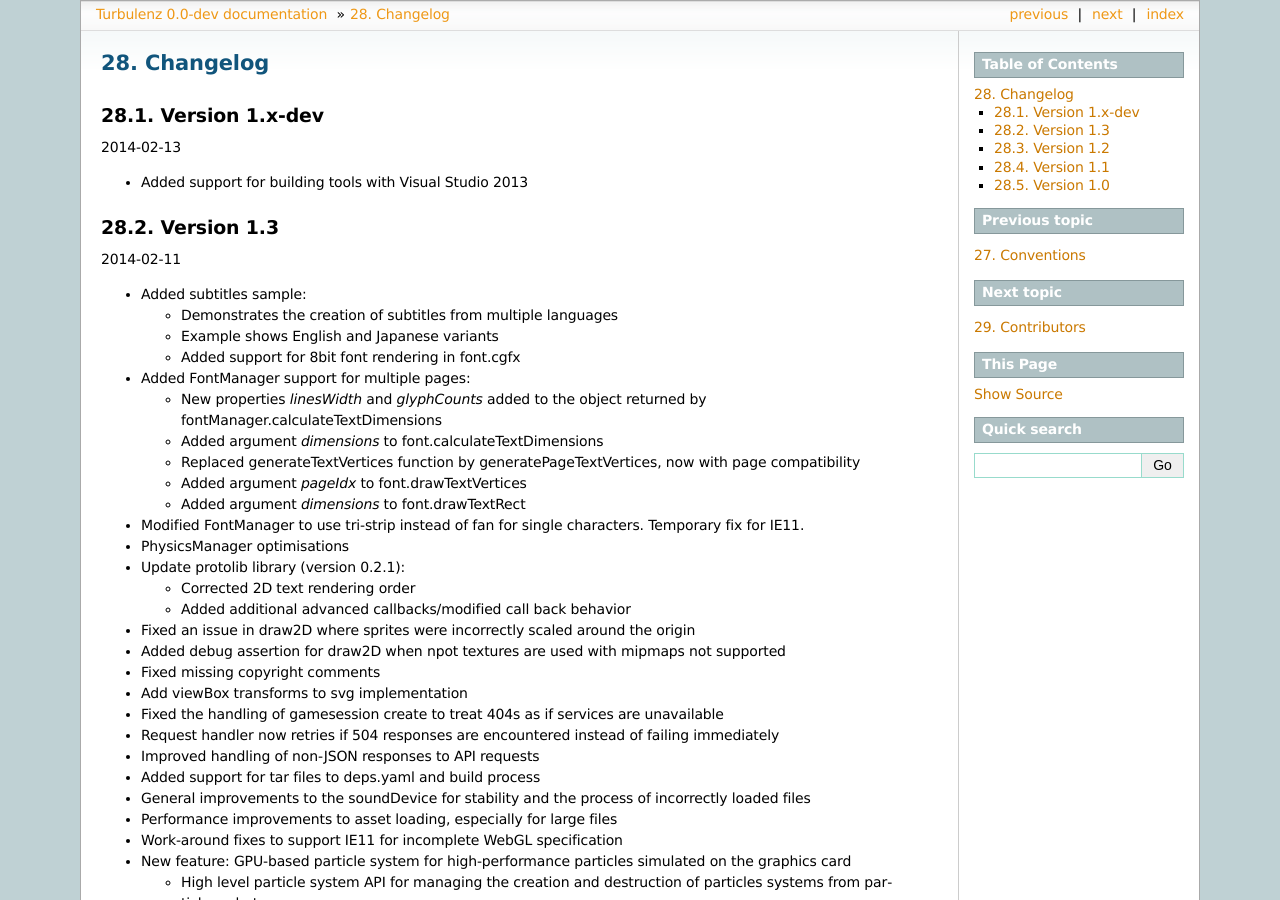
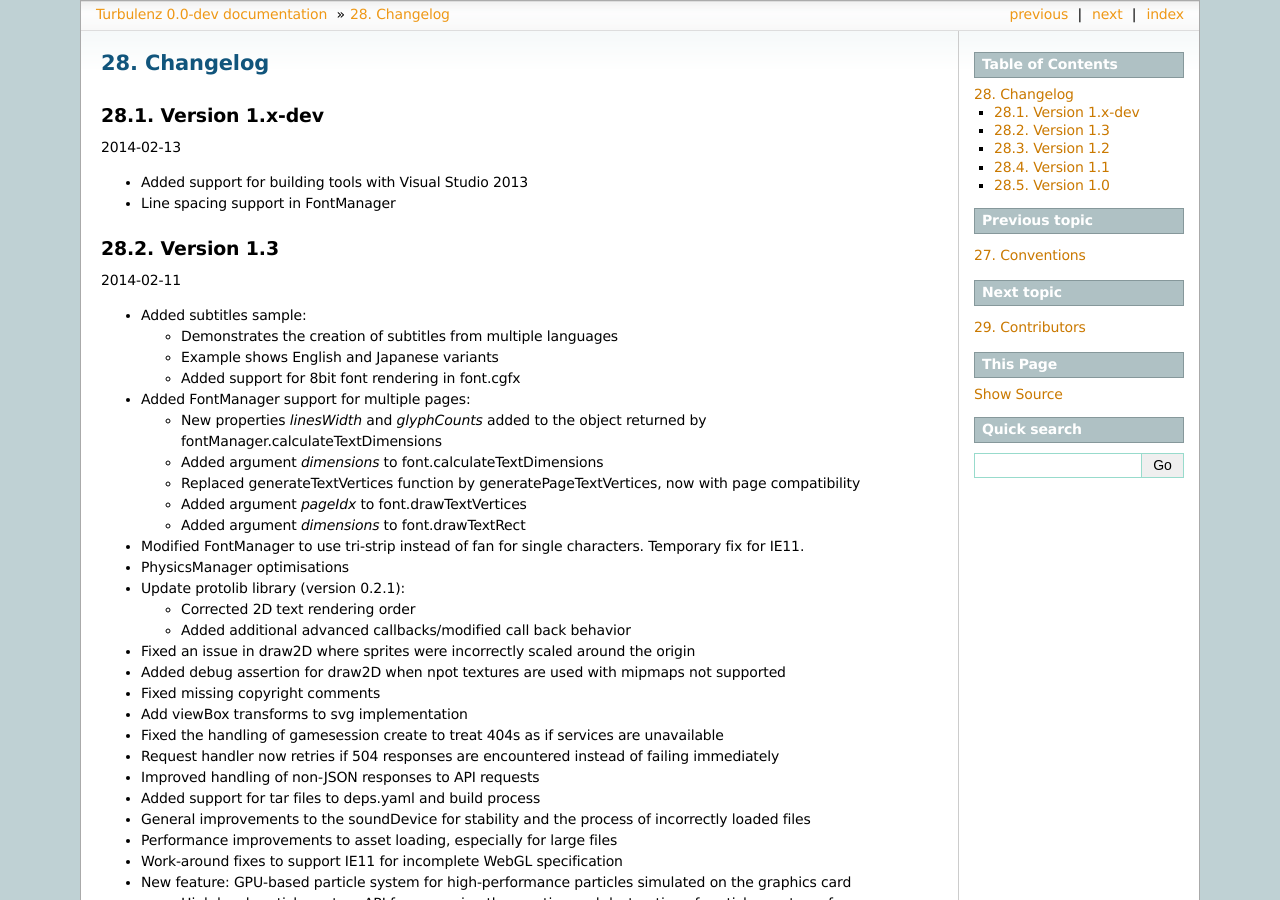
Before and after one commit to turbulenz/turbulenz_engine, a Sphinx documentation site: the page built from docs/source/changelog.rst, in a window 1280 px wide and 900 px high. Built offline with Sphinx 7.4.7, drawn with Linux system fonts in a browser that asks for light colours.

Commit message:
docs: FontManager changes in changelog

```diff
--- a/docs/source/changelog.rst
+++ b/docs/source/changelog.rst
@@ -13,6 +13,7 @@
 2014-02-13
 
 - Added support for building tools with Visual Studio 2013
+- Line spacing support in FontManager
 
 Version 1.3
 -----------
```
